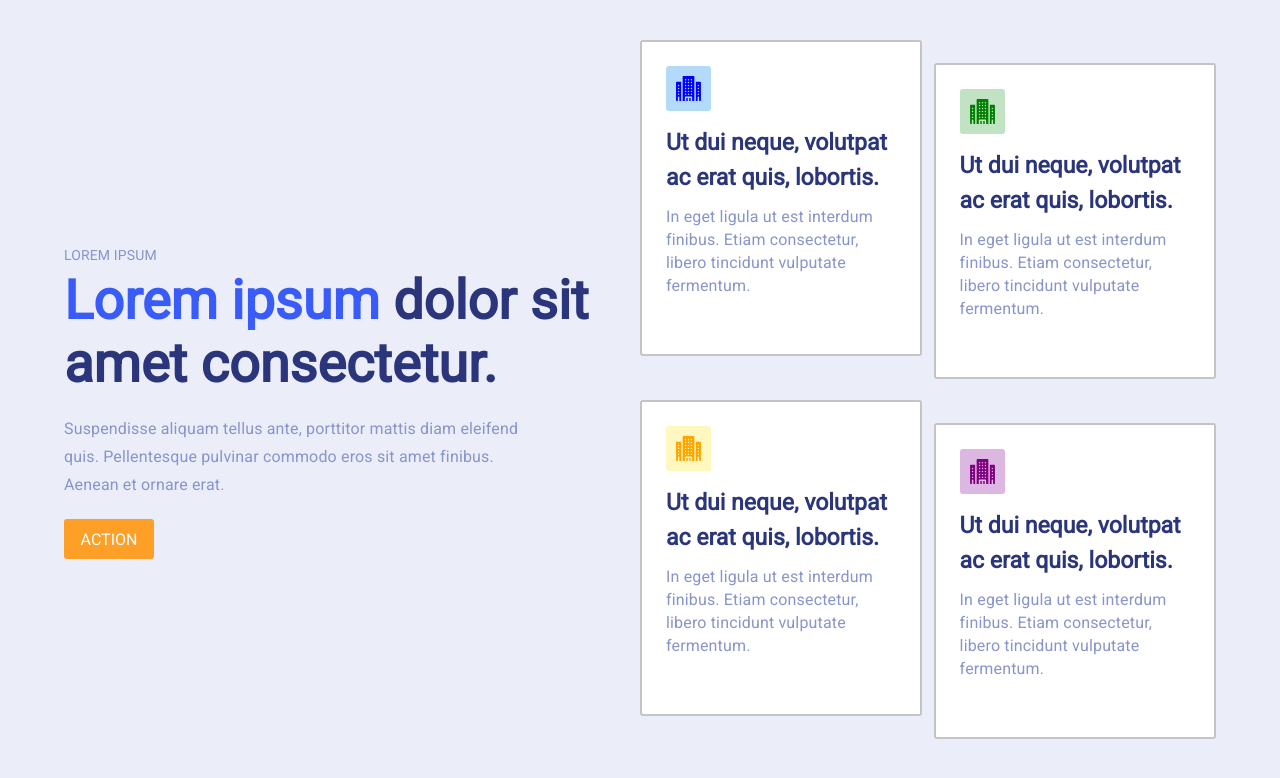
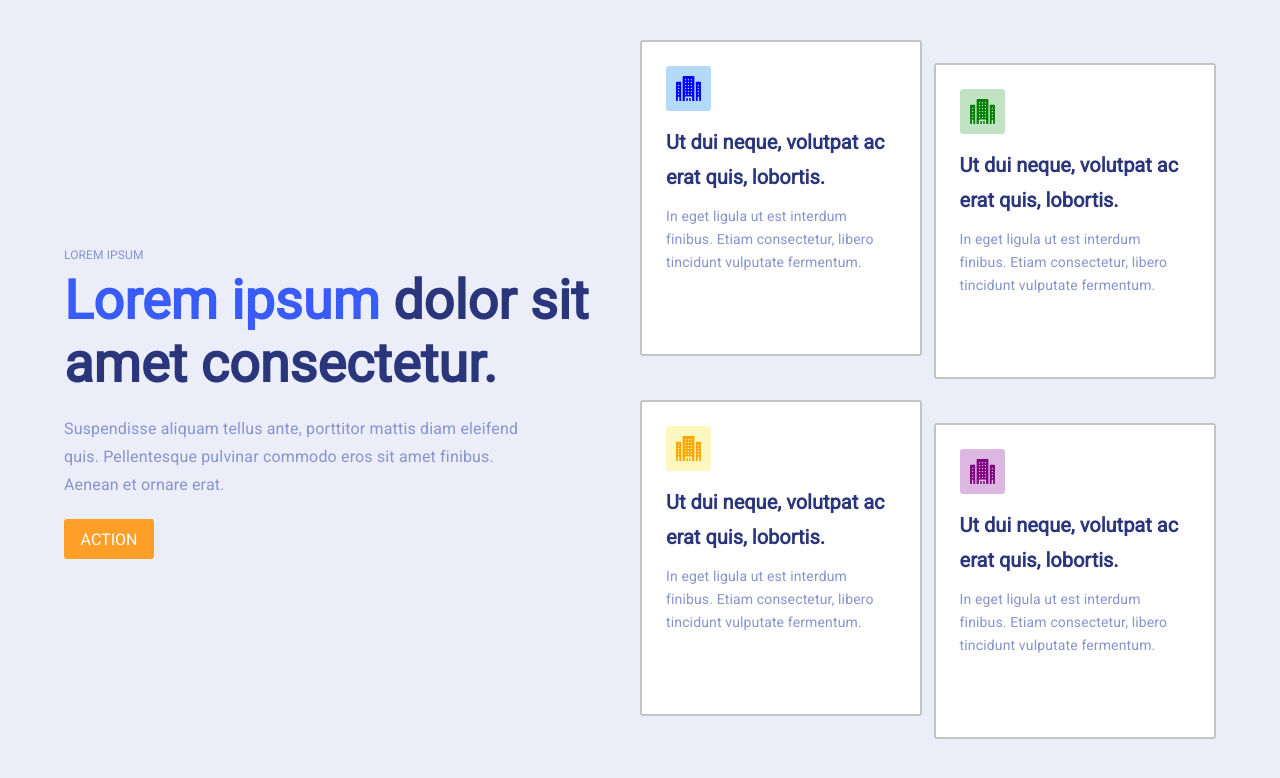
Before and after one commit to borkrit/Shuffle_test, a plain HTML site: page index.html in a window 1280 px wide. Drawn offline with Linux system fonts and the light colour scheme.

Commit message:
Upd: font size text

```diff
--- a/style.css
+++ b/style.css
@@ -30,7 +30,7 @@ p {
 
 .text-up {
     text-transform: uppercase;
-    font-size: 14px;
+    font-size: 12px;
 }
 
 .title {
@@ -98,10 +98,11 @@ p {
 .item h3 {
     margin-top: 10px;
     color: rgba(42, 53, 123, 1);
-    font-size: 23px;
+    font-size: 20px;
     line-height: 35px;
 }
 .item p{
+    font-size: 14px;
     margin-top: 10px;
     line-height: 23px;
 }
```
